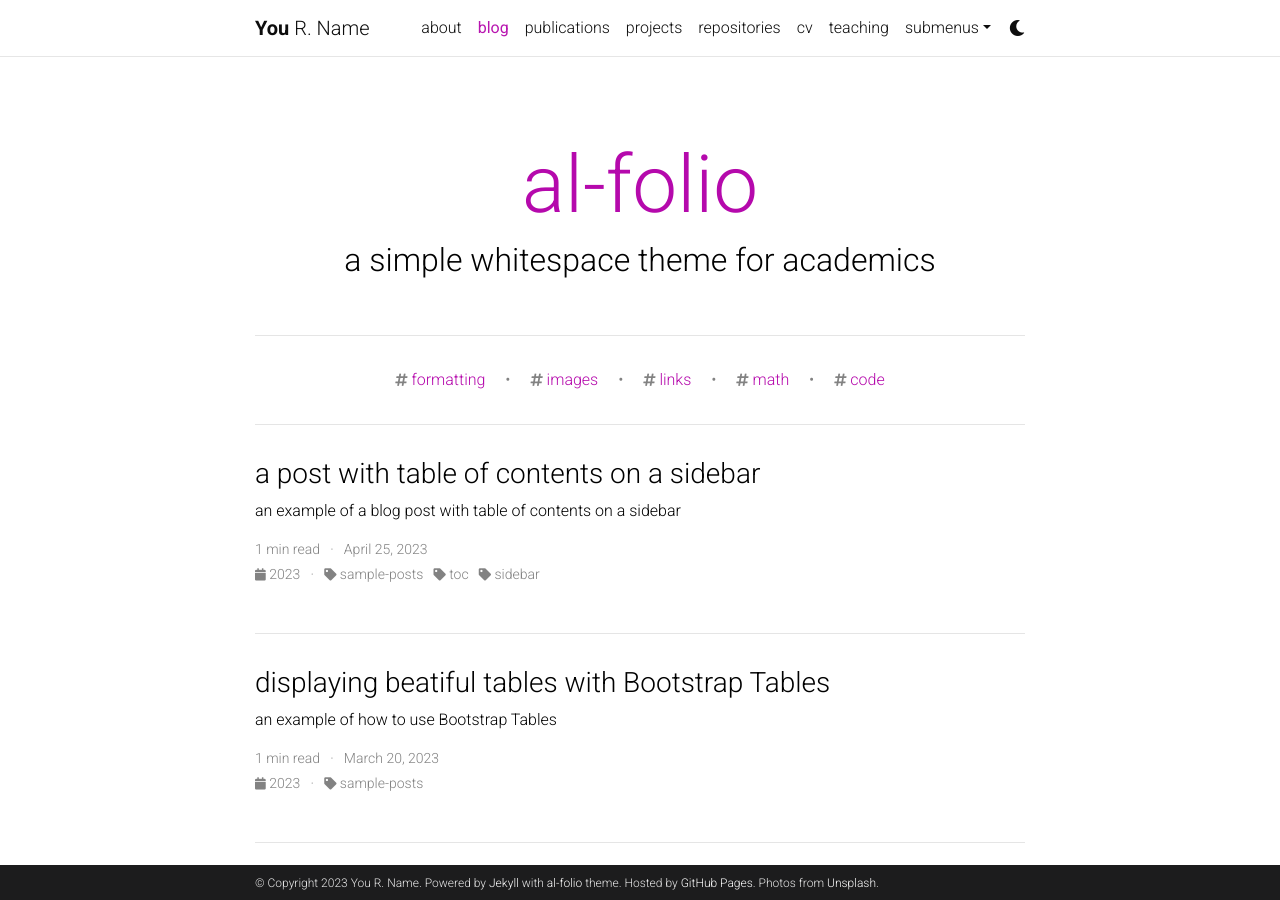
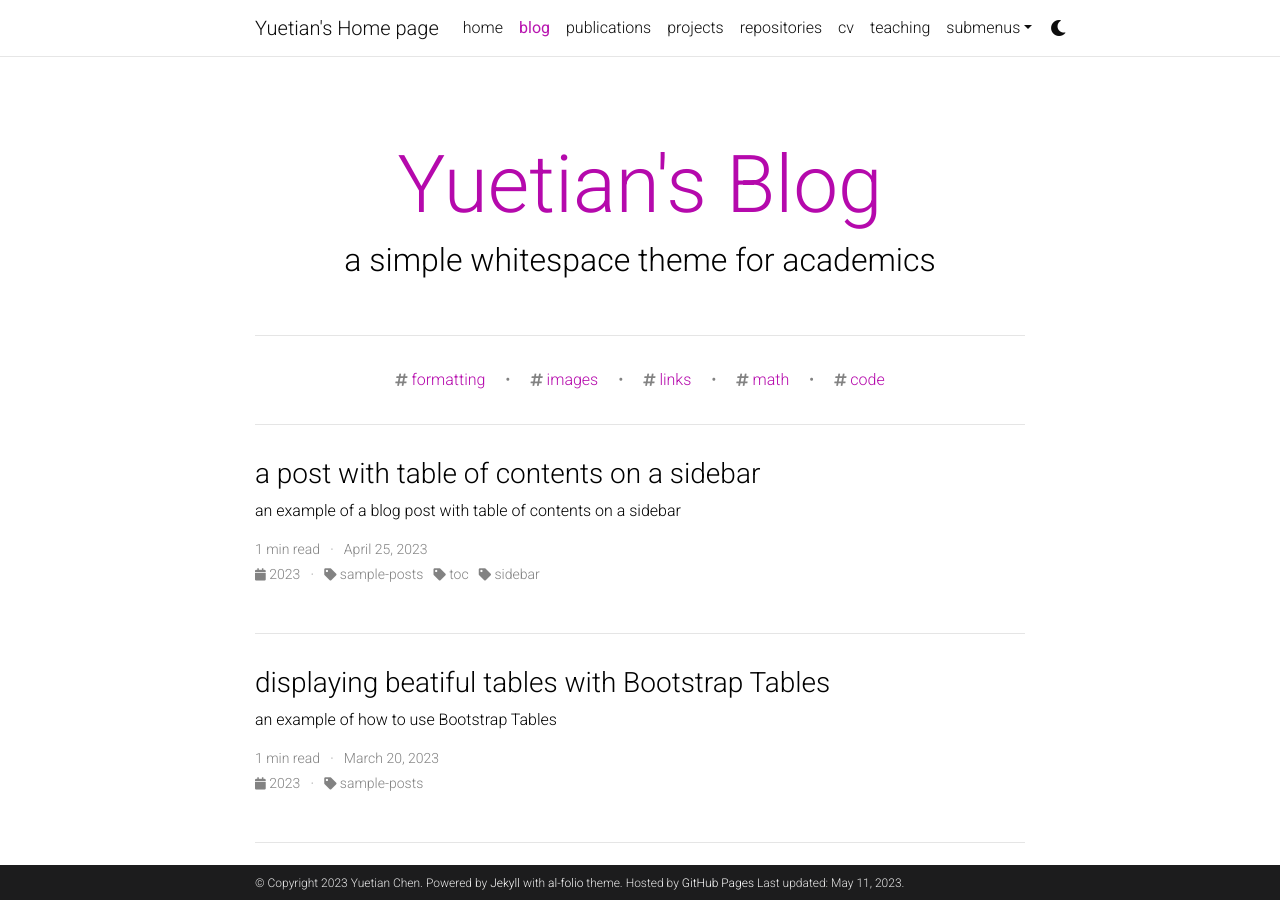
Before and after one commit to Stry233/stry233.github.io, a Jekyll site: the page built from blog/index.html, in a window 1280 px wide and 900 px high. Built offline with Jekyll 4.4.1, drawn with Linux system fonts in a browser that asks for light colours; the list of posts is cut into pages by our own code; comment, search, counter and statistics services are not loaded; a style sheet for code colours, icons or effects is not loaded.

Commit message:
2023.05.11: basic info updated

```diff
--- a/404.html
+++ b/404.html
@@ -1,7 +1,7 @@
 ---
 layout: page
 permalink: /404.html
-title: "Page not found"
+title: "Oops...!"
 description: "Looks like there has been a mistake. Nothing exists here."
 redirect: true
 ---
--- a/Gemfile
+++ b/Gemfile
@@ -1,5 +1,6 @@
 source 'https://rubygems.org'
 group :jekyll_plugins do
+    gem 'wdm', '>= 0.1.0' if Gem.win_platform?
     gem 'classifier-reborn'
     gem 'jekyll'
     gem 'jekyll-archives'
@@ -15,7 +16,7 @@
     gem 'jekyll-toc'
     gem 'jekyll-twitter-plugin'
     gem 'jemoji'
-    gem 'mini_racer'
+    # gem 'mini_racer' # comment it on windows
     gem 'unicode_utils'
     gem 'webrick'
 end
--- a/_config.yml
+++ b/_config.yml
@@ -2,25 +2,24 @@
 # Site settings
 # -----------------------------------------------------------------------------
 
-title: blank # the website title (if blank, full name will be used instead)
-first_name: You
-middle_name: R.
-last_name: Name
-email: you@example.com
+title: Yuetian's Home page # the website title (if blank, full name will be used instead)
+first_name: Yuetian
+# middle_name:
+last_name: Chen
+email: cheny63@rpi.edu
 description: > # the ">" symbol means to ignore newlines until "footer_text:"
   A simple, whitespace theme for academics. Based on [*folio](https://github.com/bogoli/-folio) design.
 footer_text: >
   Powered by <a href="https://jekyllrb.com/" target="_blank">Jekyll</a> with <a href="https://github.com/alshedivat/al-folio">al-folio</a> theme.
-  Hosted by <a href="https://pages.github.com/" target="_blank">GitHub Pages</a>.
-  Photos from <a href="https://unsplash.com" target="_blank">Unsplash</a>.
-keywords: jekyll, jekyll-theme, academic-website, portfolio-website  # add your own keywords or leave empty
+  Hosted by <a href="https://pages.github.com/" target="_blank">GitHub Pages</a>
+keywords: Yuetian  # add your own keywords or leave empty
 
 lang: en # the language of your site (for example: en, fr, cn, ru, etc.)
-icon: ⚛️  # the emoji used as the favicon (alternatively, provide image name in /assets/img/)
+icon: 🤗  # the emoji used as the favicon (alternatively, provide image name in /assets/img/)
 
-url: https://alshedivat.github.io # the base hostname & protocol for your site
-baseurl: /al-folio # the subpath of your site, e.g. /blog/
-last_updated: false # set to true if you want to display last updated in the footer
+url: https://stry233.github.io # the base hostname & protocol for your site
+baseurl: /home # the subpath of your site, e.g. /blog/
+last_updated: true # set to true if you want to display last updated in the footer
 impressum_path:  # set to path to include impressum link in the footer, use the same path as permalink in a page, helps to conform with EU GDPR
 
 # -----------------------------------------------------------------------------
@@ -45,7 +44,7 @@
 # will use title and url fields
 # Take a look to https://github.com/jekyll/jekyll-feed for more customization
 
-rss_icon: true
+rss_icon: false
 
 # -----------------------------------------------------------------------------
 # Layout
@@ -71,16 +70,16 @@
 # Social integration
 # -----------------------------------------------------------------------------
 
-github_username: # your GitHub user name
+github_username: Stry233 # your GitHub user name
 gitlab_username: # your GitLab user name
 twitter_username: # your Twitter handle
 mastodon_username: # your mastodon instance+username in the format instance.tld/@username
-linkedin_username: # your LinkedIn user name
+linkedin_username: Yuetian Chen # your LinkedIn user name
 telegram_username: # your Telegram user name
-scholar_userid: # your Google Scholar ID
+scholar_userid: cheny63@rpi.edu # your Google Scholar ID
 semanticscholar_id: # your Semantic Scholar ID
 whatsapp_number: # your WhatsApp number (full phone number in international format. Omit any zeroes, brackets, or dashes when adding the phone number in international format.)
-orcid_id: # your ORCID ID
+orcid_id: 0000-0003-2125-1119 # your ORCID ID
 medium_username: # your Medium username
 quora_username: # your Quora username
 publons_id: # your ID on Publons
@@ -103,10 +102,10 @@
 instagram_id: # your instagram id
 facebook_id: # your facebook id
 youtube_id: # your youtube channel id (youtube.com/@<youtube_id>)
-discord_id: # your discord id (18-digit unique numerical identifier)
+discord_id: Yuetian (CS, '24)#3793 # your discord id (18-digit unique numerical identifier)
 
 contact_note: >
-  You can even add a little note about which of these is the best way to reach you.
+  Feel free to contact me via any methods you prefer.
 
 # -----------------------------------------------------------------------------
 # Analytics and search engine verification
@@ -122,7 +121,7 @@
 # Blog
 # -----------------------------------------------------------------------------
 
-blog_name: al-folio # blog_name will be displayed in your blog page
+blog_name: Yuetian's Blog # blog_name will be displayed in your blog page
 blog_nav_title: blog # your blog must have a title for it to be displayed in the nav bar
 blog_description: a simple whitespace theme for academics
 permalink: /blog/:year/:title/
```
Also changed, not shown: _bibliography/papers.bib (+22 -68 lines), _pages/about.md (+11 -7 lines), _pages/cv.md (+1 -1 lines), 3 other files.
